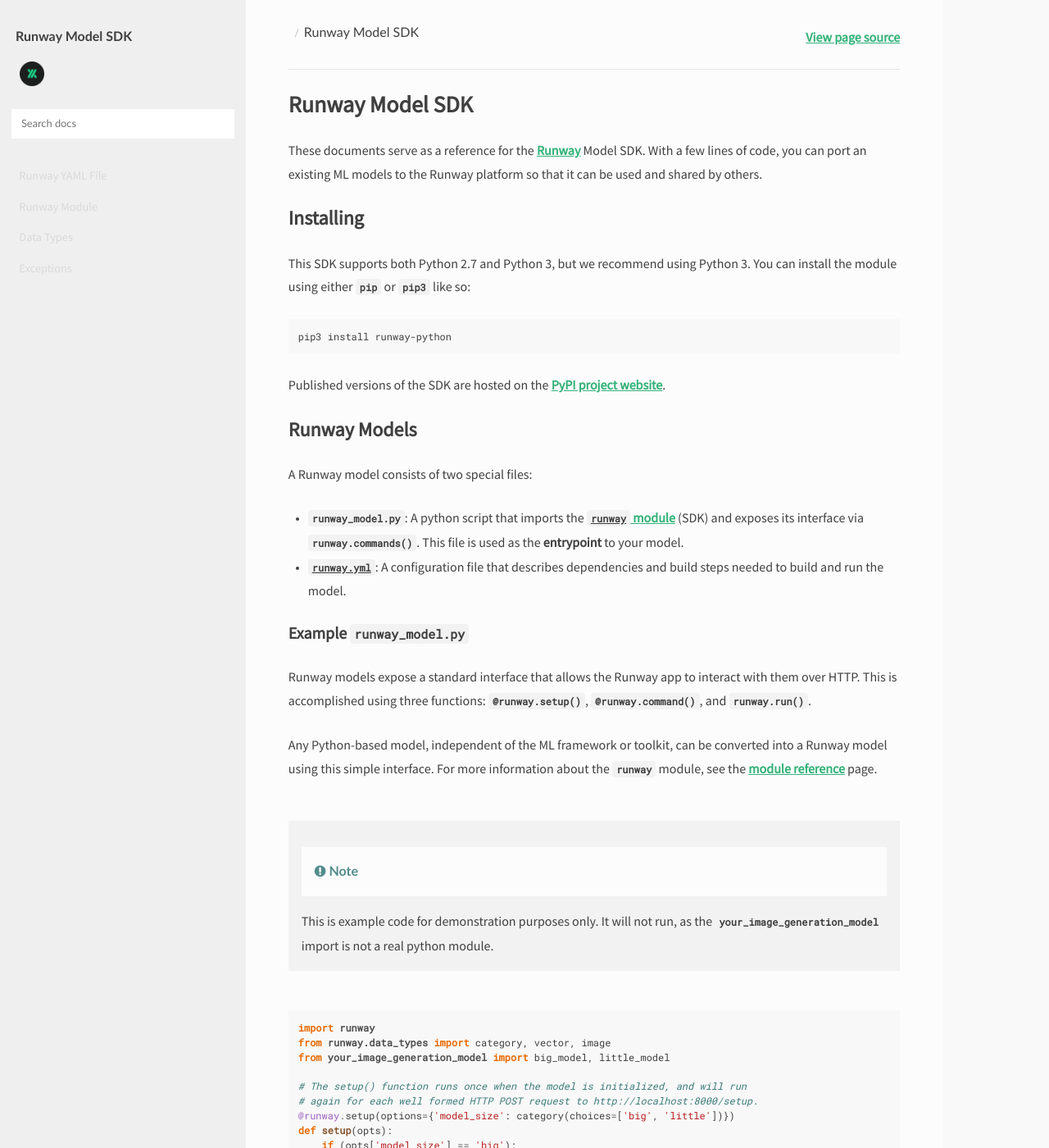
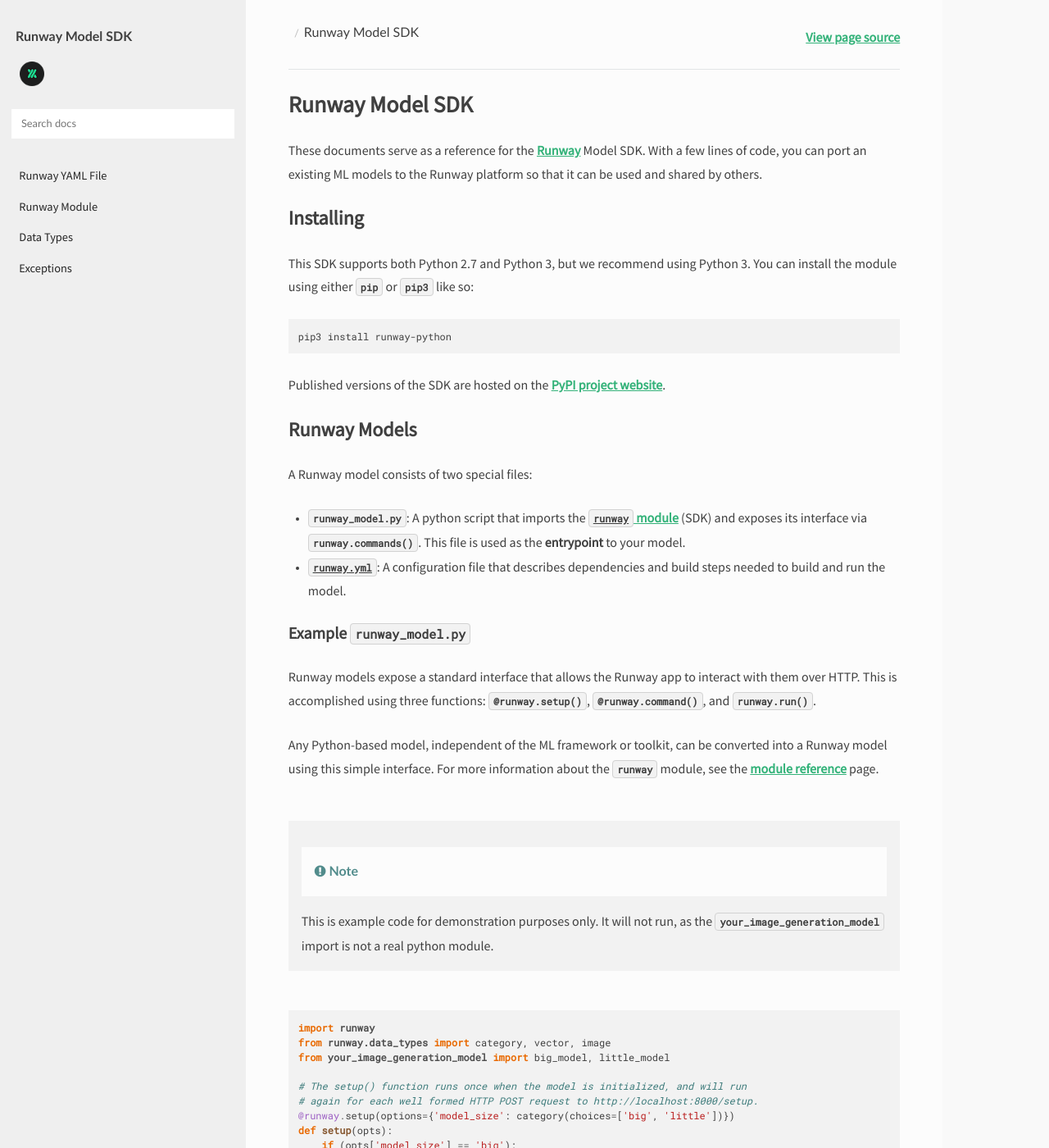
Before and after one commit to runwayml/model-sdk, a Sphinx documentation site: the page built from docs/source/index.md, in a window 1280 px wide and 1400 px high. Shown: the whole window at 82% size. Built offline with Sphinx 7.4.7 and the Read the Docs theme 2.0.0, drawn with Linux system fonts in a browser that asks for light colours; pages that are not in the unit, such as notebooks, are missing from menus.

Commit message:
css changes (#16)

```diff
--- a/docs/source/_static/css/custom.css
+++ b/docs/source/_static/css/custom.css
@@ -130,7 +130,7 @@
     padding: 1em !important;
     font-weight: 300 !important;
     font-family: Roboto Mono, Monaco, courier, monospace !important;
-    margin: 3em 0 !important;
+    margin: 1em 0 !important;
 }
 
 .wy-menu-vertical li.toctree-l1.current>a {
@@ -209,6 +209,10 @@
     line-height: 1.5em !important;
 }
 
+.highlight {
+    background: #f2f2f2 !important;
+}
+
 .highlight .kn {
     color: #e96900 !important;
 }
@@ -279,8 +283,12 @@
 .rst-content tt,
 .rst-content code {
     background: #f2f2f2 !important;
-    border: none !important;
+    border: 1px solid #d2d2d2 !important;
     border-radius: 4px !important;
+}
+
+dl.function > dt > code {
+    border: 0px solid black !important;
 }
 
 .wy-alert.wy-alert-warning,
@@ -335,3 +343,6 @@
 dt>code {
     background: none !important;
 }
+a.reference.internal {
+    color: #252525 !important;
+}
```
Also changed, not shown: docs/source/_static/images/icon.png.
